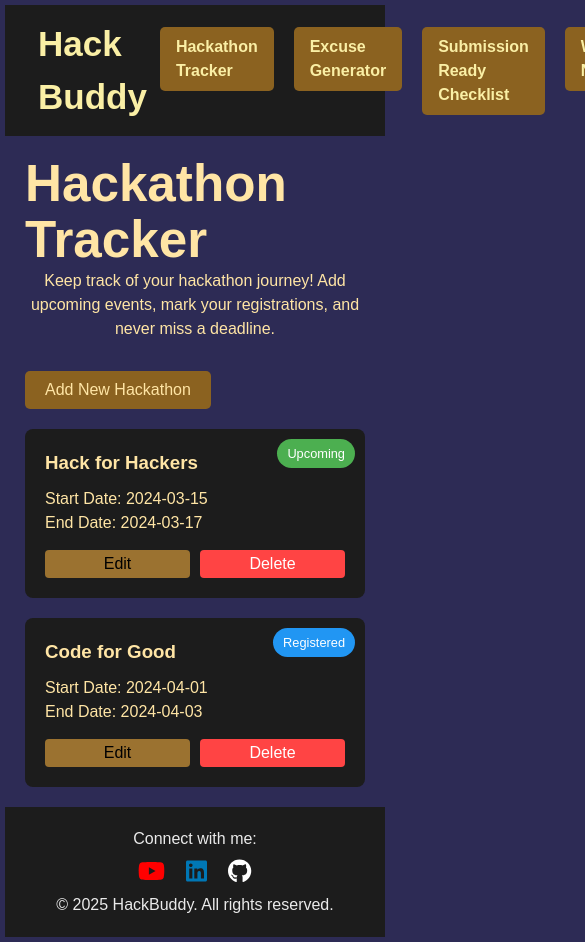
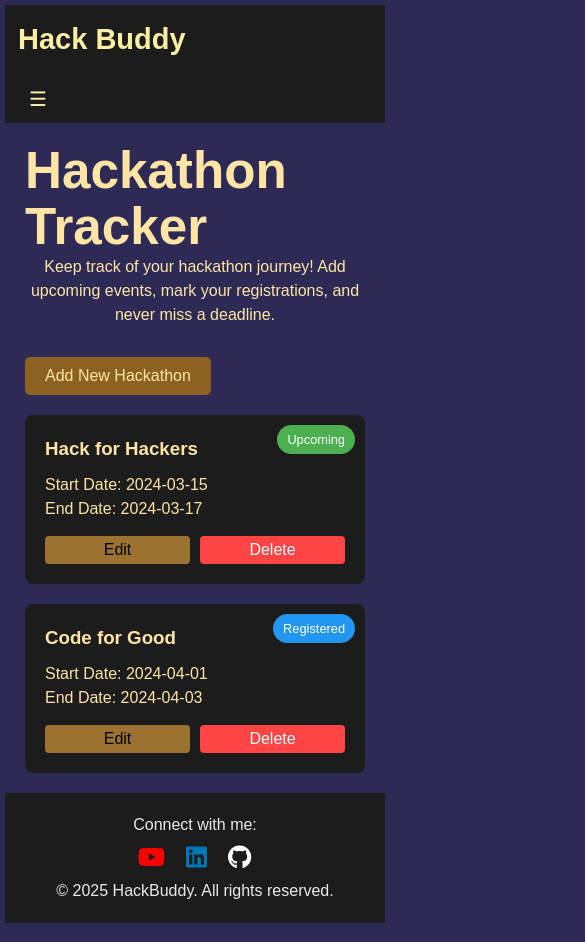
Before and after one commit to ewa-edun/HackBuddy, a React (Vite) app: page /hacktracker in a window 390 px wide. Shown: the top 942 px of the page, 585 px wide, since content can reach past the window. Built offline with nearby package versions, Linux system fonts and the light colour scheme.

Commit message:
header mobile phone

```diff
--- a/src/components/Header.css
+++ b/src/components/Header.css
@@ -3,11 +3,11 @@ nav {
     justify-content: space-between;
     align-items: center;
     background-color: #1C1C1C;
-    padding: 0 20px;
+    padding: 10 20px;
 }
 
 nav .title {
-    font-size: 35px;
+    font-size: 29px;
     margin: 10px;
     font-weight: bold;
     text-decoration: none;
@@ -32,7 +32,49 @@ nav .title {
     transition: all 0.3s ease;
 }
 
+/* Mobile Navigation (hidden by default) */
+.nav-buttons.mobile {
+    flex-direction: column; /* Stacks items vertically */
+    gap: 10px;
+    display: none; /* Hidden initially */
+}
+/* Links styling */
+.nav-buttons li a {
+    display: inline-block;
+    padding: 8px 16px;
+    background-color: #8B6220;
+    border-radius: 5px;
+    color: #FAEFA5;
+    text-decoration: none;
+    transition: all 0.3s ease;
+}
+
 .nav-buttons li a:hover {
     border-color: #FF6347;
     transform: translateY(-2px);
 }
+
+/* Media Query for Mobile */
+@media (max-width: 768px) {
+    nav {
+        flex-direction: column;
+        align-items: flex-start;
+    }
+
+    .nav-buttons {
+        display: none; /* Initially hidden */
+    }
+
+    .nav-buttons.active {
+        display: flex; /* Shows on toggle */
+    }
+
+    .menu-toggle {
+        display: block; /* Show toggle button */
+        background: none;
+        border: none;
+        color: #FAEFA5;
+        font-size: 20px;
+        cursor: pointer;
+    }
+}
--- a/src/components/Header.jsx
+++ b/src/components/Header.jsx
@@ -1,13 +1,27 @@
+import { useState } from "react";
 import "./Header.css";
 import { Link } from "react-router-dom";
 
 function Header() {
-  return(
+  const [isMobile, setIsMobile] = useState(false);
+
+  return (
     <div>
       <header>
         <nav className="navbar">
-          <Link to='/about' className="title">Hack Buddy</Link>
-            <ul className="nav-buttons">
+          {/* Title */}
+          <Link to="/about" className="title">Hack Buddy</Link>
+
+          {/* Toggle Button for Mobile */}
+          <button
+            className="menu-toggle"
+            onClick={() => setIsMobile(!isMobile)}
+          >
+            ☰
+          </button>
+
+          {/* Navigation Buttons */}
+          <ul className={`nav-buttons ${isMobile ? "active" : ""}`}>
             <li>
               <Link to="/hacktracker">Hackathon Tracker</Link>
             </li>
@@ -24,7 +38,7 @@ function Header() {
         </nav>
       </header>
     </div>
-  )
+  );
 }
 
-export default Header
+export default Header;
```
Lines whose indentation alone changed are shown as unchanged.
